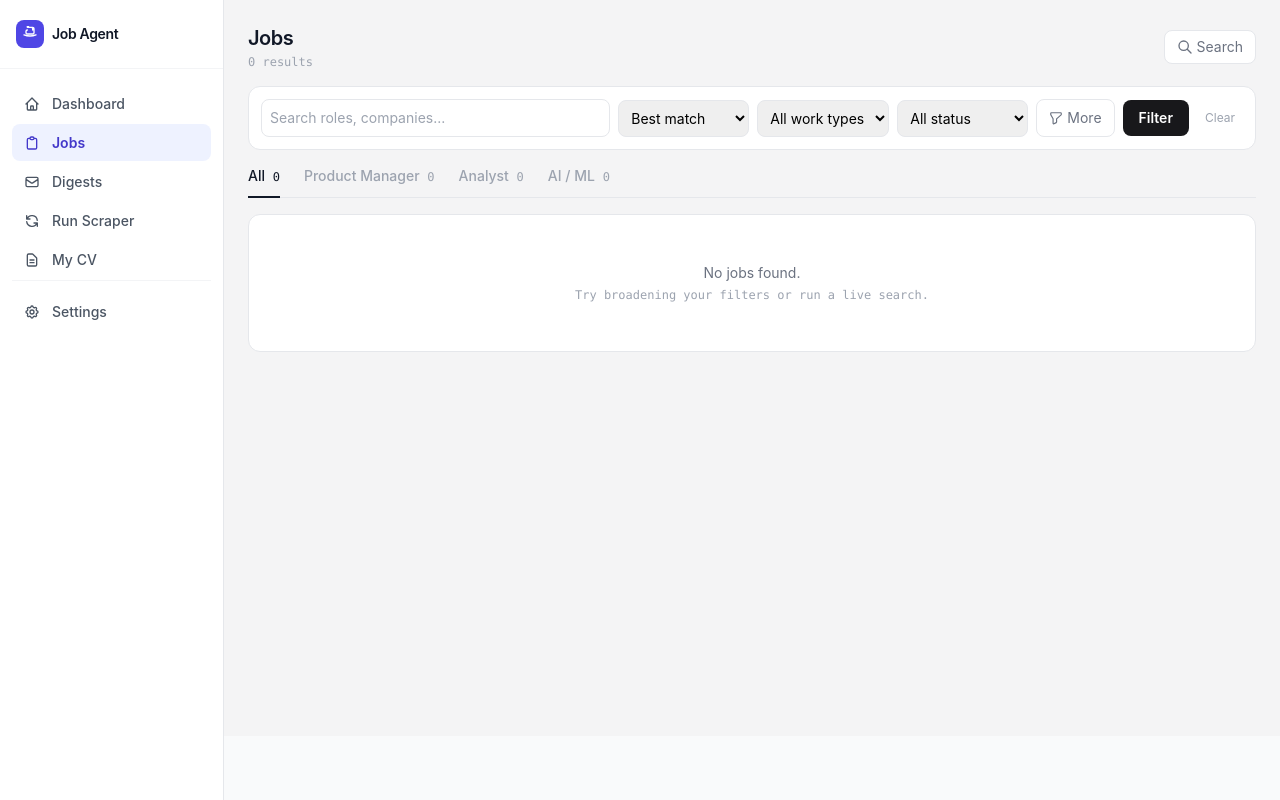
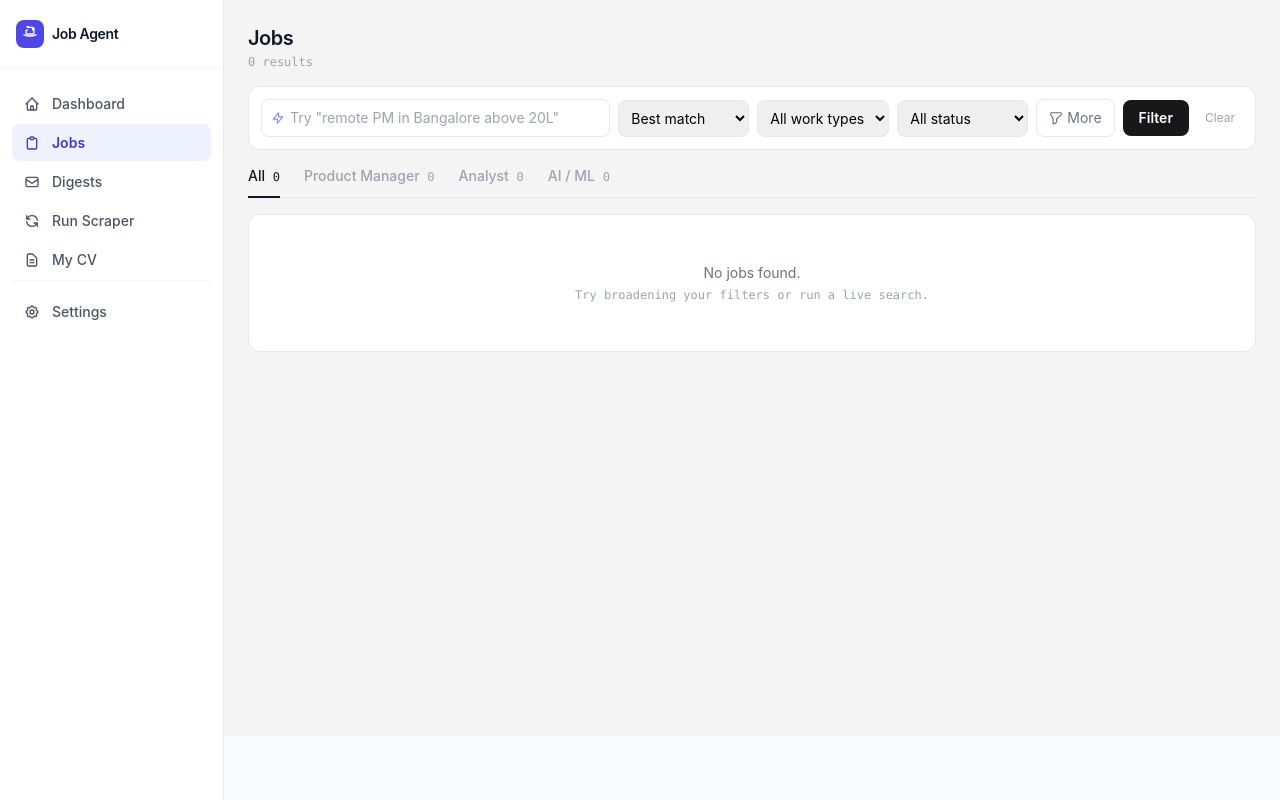
Before and after one commit to gmpro-cr/Discord-Job-Scraper, a Flask app: page /jobs in a window 1280 px wide. Run offline with Flask 3, Linux system fonts and the light colour scheme; data that the repository does not hold is empty; some libraries are stand-ins or nearby versions.

Commit message:
integrate NLP directly into main search box
- Remove hidden search tools panel (was behind a button)
- Main search box now NLP-aware: detects natural language queries
  (multiple words, salary/location keywords) and routes them to /api/nlp-search
- On NLP response, applies parsed filters and redirects to /jobs with params
- Single-word/simple queries still do plain keyword filter
- Lightning bolt icon on search box signals AI capability
- Hint strip shows active NLP filters with a clear button

Co-Authored-By: Claude Sonnet 4.6 <noreply@anthropic.com>

```diff
--- a/templates/jobs.html
+++ b/templates/jobs.html
@@ -52,81 +52,30 @@
     <h1 class="text-xl font-semibold text-gray-900 tracking-tight">Jobs</h1>
     <p class="hc-mono text-xs text-gray-400 mt-0.5">{{ total }} results</p>
   </div>
-  <div class="flex items-center gap-2">
-    <button onclick="toggleSection('search-tools-panel')" class="text-sm text-gray-500 hover:text-gray-800 flex items-center gap-1 px-3 py-1.5 rounded-lg border border-gray-200 bg-white hover:bg-gray-50">
-      <svg class="w-4 h-4" fill="none" stroke="currentColor" viewBox="0 0 24 24"><path stroke-linecap="round" stroke-linejoin="round" stroke-width="2" d="M21 21l-6-6m2-5a7 7 0 11-14 0 7 7 0 0114 0z"/></svg>
-      Search
-    </button>
-  </div>
-</div>
-
-<!-- Search Tools Panel (collapsed by default) -->
-<div id="search-tools-panel" class="hidden mb-4 space-y-3">
-  <!-- Smart Search -->
-  <div class="bg-white rounded-xl border border-gray-200 overflow-hidden">
-    <div class="px-4 pt-3 pb-2 flex items-center gap-2 border-b border-gray-100">
-      <svg class="w-4 h-4 text-indigo-500" fill="none" stroke="currentColor" viewBox="0 0 24 24">
-        <path stroke-linecap="round" stroke-linejoin="round" stroke-width="2" d="M8 10h.01M12 10h.01M16 10h.01M9 16H5a2 2 0 01-2-2V6a2 2 0 012-2h14a2 2 0 012 2v8a2 2 0 01-2 2h-5l-5 5v-5z"/>
-      </svg>
-      <span class="text-sm font-semibold text-gray-800">Smart Search</span>
-      <span class="text-xs text-gray-400">Ask in plain English</span>
-    </div>
-    <div id="nlp-chat-history" class="px-4 py-2 max-h-64 overflow-y-auto space-y-2" style="display:none;"></div>
-    <div class="px-4 py-3">
-      <form id="nlp-form" onsubmit="sendNlpQuery(event)" class="flex gap-2">
-        <input type="text" id="nlp-input"
-               placeholder='e.g. "remote PM jobs in Bangalore above 20 lakhs"'
-               class="flex-1 text-sm rounded-lg border-gray-200 shadow-sm focus:border-indigo-400 focus:ring-indigo-400 border p-2"
-               autocomplete="off">
-        <button type="submit" id="nlp-send-btn"
-                class="apply-btn px-3 py-2 text-sm font-semibold rounded-lg flex items-center gap-1">
-          <svg class="w-3.5 h-3.5" fill="none" stroke="currentColor" viewBox="0 0 24 24">
-            <path stroke-linecap="round" stroke-linejoin="round" stroke-width="2" d="M12 19l9 2-9-18-9 18 9-2zm0 0v-8"/>
-          </svg>
-          Ask
-        </button>
-      </form>
-    </div>
-  </div>
-
-  <!-- Live Search -->
-  <div class="bg-white rounded-xl border border-gray-200 p-4">
-    <p class="text-sm font-semibold text-gray-800 mb-3">Live Search</p>
-    <div class="grid grid-cols-1 sm:grid-cols-3 gap-2">
-      <input type="text" id="search-query" placeholder="Job title or keyword"
-             class="text-sm rounded-lg border-gray-200 shadow-sm focus:border-indigo-400 focus:ring-indigo-400 border p-2">
-      <input type="text" id="search-location" placeholder="Location"
-             class="text-sm rounded-lg border-gray-200 shadow-sm focus:border-indigo-400 focus:ring-indigo-400 border p-2">
-      <button id="search-btn" onclick="startLiveSearch()"
-              class="filter-submit px-4 py-2 text-sm font-semibold rounded-lg">
-        Search Jobs
-      </button>
-    </div>
-    <div id="search-progress" class="hidden mt-3 pt-3 border-t border-gray-100">
-      <div class="flex items-center gap-2 mb-2">
-        <svg id="search-spinner" class="animate-spin h-4 w-4 text-indigo-500" xmlns="http://www.w3.org/2000/svg" fill="none" viewBox="0 0 24 24">
-          <circle class="opacity-25" cx="12" cy="12" r="10" stroke="currentColor" stroke-width="4"></circle>
-          <path class="opacity-75" fill="currentColor" d="M4 12a8 8 0 018-8V0C5.373 0 0 5.373 0 12h4zm2 5.291A7.962 7.962 0 014 12H0c0 3.042 1.135 5.824 3 7.938l3-2.647z"></path>
-        </svg>
-        <span id="search-phase-text" class="text-sm text-gray-700">Starting...</span>
-      </div>
-      <div id="search-portal-list" class="space-y-0.5 mb-2"></div>
-      <div id="search-summary" class="hidden flex gap-4 text-xs text-gray-500">
-        <span>Scraped: <strong id="search-stat-total" class="text-gray-800">0</strong></span>
-        <span>New: <strong id="search-stat-inserted" class="text-gray-800">0</strong></span>
-        <span>Qualified: <strong id="search-stat-qualified" class="text-gray-800">0</strong></span>
-      </div>
-      <div id="search-error" class="hidden mt-1 text-sm text-red-500"></div>
-    </div>
-  </div>
 </div>
 
 <!-- Filter Bar -->
 <form method="GET" action="{{ url_for('jobs') }}" class="bg-white rounded-xl border border-gray-200 p-3 mb-4" id="filter-form">
+  <!-- NLP hint strip -->
+  <div id="nlp-hint" class="hidden mb-2 flex flex-wrap items-center gap-1.5 text-xs text-gray-500">
+    <svg class="w-3.5 h-3.5 text-indigo-400 flex-shrink-0" fill="none" stroke="currentColor" viewBox="0 0 24 24"><path stroke-linecap="round" stroke-linejoin="round" stroke-width="2" d="M13 10V3L4 14h7v7l9-11h-7z"/></svg>
+    <span id="nlp-hint-text"></span>
+    <button type="button" onclick="clearNlpHint()" class="ml-auto text-gray-400 hover:text-gray-600">✕ clear</button>
+  </div>
   <!-- Primary row (always visible) -->
   <div class="flex flex-wrap gap-2 items-center">
-    <input type="text" name="search" value="{{ filters.search }}" placeholder="Search roles, companies..."
-           class="flex-1 min-w-[160px] text-sm rounded-lg border-gray-200 focus:border-indigo-400 focus:ring-indigo-400 border p-2">
+    <div class="flex-1 min-w-[200px] relative">
+      <span class="absolute left-2.5 top-1/2 -translate-y-1/2 pointer-events-none">
+        <svg class="w-3.5 h-3.5 text-indigo-400" fill="none" stroke="currentColor" viewBox="0 0 24 24"><path stroke-linecap="round" stroke-linejoin="round" stroke-width="2" d="M13 10V3L4 14h7v7l9-11h-7z"/></svg>
+      </span>
+      <input type="text" name="search" id="nlp-search-input" value="{{ filters.search }}"
+             placeholder='Try "remote PM in Bangalore above 20L"'
+             class="w-full text-sm rounded-lg border-gray-200 focus:border-indigo-400 focus:ring-indigo-400 border py-2 pr-2 pl-7"
+             autocomplete="off">
+      <div id="nlp-loading" class="hidden absolute right-2.5 top-1/2 -translate-y-1/2">
+        <svg class="animate-spin h-3.5 w-3.5 text-indigo-400" viewBox="0 0 24 24" fill="none"><circle class="opacity-25" cx="12" cy="12" r="10" stroke="currentColor" stroke-width="4"/><path class="opacity-75" fill="currentColor" d="M4 12a8 8 0 018-8V0C5.373 0 0 5.373 0 12h4zm2 5.291A7.962 7.962 0 014 12H0c0 3.042 1.135 5.824 3 7.938l3-2.647z"/></svg>
+      </div>
+    </div>
     <select name="sort" class="text-sm rounded-lg border-gray-200 focus:border-indigo-400 focus:ring-indigo-400 border p-2">
       <option value="score_desc" {% if filters.sort == 'score_desc' or not filters.sort %}selected{% endif %}>Best match</option>
       <option value="date_desc" {% if filters.sort == 'date_desc' %}selected{% endif %}>Newest</option>
@@ -544,18 +493,101 @@ document.querySelectorAll('.relative-date').forEach(el => {
   if (rel) el.textContent = rel;
 });
 
-// Filter form: strip empty params before submitting to keep URLs clean
+// Show NLP hint strip if active filters look NLP-derived
+(function showNlpHint() {
+  const p = new URLSearchParams(window.location.search);
+  const nlpKeys = ['remote','location','salary_min','salary_max','experience','recency'];
+  const hasNlp = nlpKeys.some(k => p.get(k));
+  if (!hasNlp) return;
+  const parts = [];
+  const search = p.get('search');
+  if (search) parts.push(`"${search}"`);
+  if (p.get('remote')) parts.push(p.get('remote'));
+  if (p.get('location')) parts.push(p.get('location'));
+  if (p.get('salary_min')) parts.push(`₹${p.get('salary_min')}L+`);
+  if (p.get('experience')) parts.push(`${p.get('experience')} yrs exp`);
+  if (p.get('recency')) parts.push(p.get('recency'));
+  if (parts.length) {
+    document.getElementById('nlp-hint-text').textContent = 'Filtered by: ' + parts.join(' · ');
+    document.getElementById('nlp-hint').classList.remove('hidden');
+  }
+})();
+
+// Filter form: NLP-aware submit
 const filterForm = document.getElementById('filter-form');
 if (filterForm) {
   filterForm.addEventListener('submit', function(e) {
     e.preventDefault();
-    const data = new FormData(this);
+    const query = (document.getElementById('nlp-search-input').value || '').trim();
+    const isNlp = query.length > 0 && (query.split(/\s+/).length > 2 || /\d|remote|hybrid|lakh|salary|bangalore|mumbai|delhi|hyderabad|pune|chennai|above|below|senior|junior|startup|years?/i.test(query));
+
+    if (isNlp) {
+      runNlpSearch(query);
+    } else {
+      submitFilterForm();
+    }
+  });
+}
+
+function submitFilterForm(extraParams) {
+  const data = new FormData(document.getElementById('filter-form'));
+  const params = new URLSearchParams();
+  for (const [key, value] of data.entries()) {
+    if (value && value !== '0') params.set(key, value);
+  }
+  if (extraParams) {
+    for (const [key, value] of Object.entries(extraParams)) {
+      if (value) params.set(key, value); else params.delete(key);
+    }
+  }
+  window.location.href = '/jobs?' + params.toString();
+}
+
+function runNlpSearch(query) {
+  const loading = document.getElementById('nlp-loading');
+  const input = document.getElementById('nlp-search-input');
+  loading.classList.remove('hidden');
+  input.disabled = true;
+
+  fetch('/api/nlp-search', {
+    method: 'POST',
+    headers: {'Content-Type': 'application/json'},
+    body: JSON.stringify({query}),
+  })
+  .then(r => r.json())
+  .then(data => {
+    loading.classList.add('hidden');
+    input.disabled = false;
+    if (!data.ok || !data.filters) {
+      // Fall back to plain keyword search
+      submitFilterForm();
+      return;
+    }
+    // Build URL from NLP filters, preserve sort/remote/applied from dropdowns
+    const form = new FormData(document.getElementById('filter-form'));
     const params = new URLSearchParams();
-    for (const [key, value] of data.entries()) {
-      if (value && value !== '0') params.set(key, value);
+    // NLP filters take precedence
+    for (const [key, value] of Object.entries(data.filters || {})) {
+      if (value) params.set(key, value);
     }
+    // Keep non-search form values that weren't overridden by NLP
+    ['sort','applied'].forEach(k => {
+      const v = form.get(k);
+      if (v && !params.has(k)) params.set(k, v);
+    });
     window.location.href = '/jobs?' + params.toString();
+  })
+  .catch(() => {
+    loading.classList.add('hidden');
+    input.disabled = false;
+    submitFilterForm();
   });
+}
+
+function clearNlpHint() {
+  document.getElementById('nlp-hint').classList.add('hidden');
+  document.getElementById('nlp-search-input').value = '';
+  window.location.href = '/jobs';
 }
 
 function toggleGapAnalysis(jobId, btn) {
@@ -619,118 +651,6 @@ function toggleGapAnalysis(jobId, btn) {
     });
 }
 
-function sendNlpQuery(e) {
-  e.preventDefault();
-  const input = document.getElementById('nlp-input');
-  const query = input.value.trim();
-  if (!query) return;
-
-  const history = document.getElementById('nlp-chat-history');
-  history.style.display = 'block';
-
-  const userBubble = document.createElement('div');
-  userBubble.className = 'flex justify-end';
-  userBubble.innerHTML = `<div class="bg-indigo-600 text-white text-sm rounded-lg rounded-br-sm px-3 py-2 max-w-md">${escapeHtml(query)}</div>`;
-  history.appendChild(userBubble);
-
-  const loadingId = 'nlp-loading-' + Date.now();
-  const loadingBubble = document.createElement('div');
-  loadingBubble.id = loadingId;
-  loadingBubble.className = 'flex justify-start';
-  loadingBubble.innerHTML = `<div class="bg-gray-100 text-gray-600 text-sm rounded-lg rounded-bl-sm px-3 py-2">
-    <span class="inline-flex items-center gap-1"><svg class="animate-spin h-3.5 w-3.5" viewBox="0 0 24 24"><circle class="opacity-25" cx="12" cy="12" r="10" stroke="currentColor" stroke-width="4" fill="none"/><path class="opacity-75" fill="currentColor" d="M4 12a8 8 0 018-8V0C5.373 0 0 5.373 0 12h4zm2 5.291A7.962 7.962 0 014 12H0c0 3.042 1.135 5.824 3 7.938l3-2.647z"/></svg> Thinking...</span>
-  </div>`;
-  history.appendChild(loadingBubble);
-  history.scrollTop = history.scrollHeight;
-
-  input.value = '';
-  const btn = document.getElementById('nlp-send-btn');
-  btn.disabled = true;
-
-  fetch('/api/nlp-search', {
-    method: 'POST',
-    headers: {'Content-Type': 'application/json'},
-    body: JSON.stringify({query}),
-  })
-  .then(r => r.json())
-  .then(data => {
-    btn.disabled = false;
-    const loading = document.getElementById(loadingId);
-    if (loading) loading.remove();
-
-    if (!data.ok) {
-      appendNlpError(history, data.error || 'Search failed');
-      return;
-    }
-
-    const resp = document.createElement('div');
-    resp.className = 'flex justify-start';
-
-    const tags = (data.filter_labels || []).map(label =>
-      `<span class="inline-flex items-center px-2 py-0.5 rounded text-xs font-medium bg-indigo-100 text-indigo-800 cursor-pointer hover:bg-indigo-200" onclick="applyNlpFilter(this)">${escapeHtml(label)}</span>`
-    ).join('');
-
-    let jobsHtml = '';
-    if (data.jobs && data.jobs.length > 0) {
-      const jobCards = data.jobs.slice(0, 8).map(job => {
-        const scoreColor = job.relevance_score >= 75 ? 'text-green-700 bg-green-100'
-          : job.relevance_score >= 50 ? 'text-yellow-700 bg-yellow-100'
-          : 'text-gray-600 bg-gray-100';
-        const remoteBadge = job.remote_status === 'remote'
-          ? '<span class="text-xs text-green-700 bg-green-50 px-1 rounded">Remote</span>'
-          : job.remote_status === 'hybrid'
-          ? '<span class="text-xs text-yellow-700 bg-yellow-50 px-1 rounded">Hybrid</span>'
-          : '';
-        const salary = job.salary ? `<span class="text-xs text-green-700">${job.salary_currency || ''} ${job.salary}</span>` : '';
-        return `<div class="py-2 border-b border-gray-100 last:border-0">
-          <div class="flex items-start justify-between gap-2">
-            <div class="min-w-0 flex-1">
-              <p class="text-sm font-medium text-gray-900 truncate">${escapeHtml(job.role)}</p>
-              <p class="text-xs text-gray-500">${escapeHtml(job.company)}${job.location ? ' · ' + escapeHtml(job.location) : ''}</p>
-              <div class="flex items-center gap-2 mt-0.5">${remoteBadge}${salary}</div>
-            </div>
-            <div class="flex-shrink-0 flex items-center gap-2">
-              <span class="w-7 h-7 rounded-full flex items-center justify-center text-xs font-bold ${scoreColor}">${job.relevance_score}</span>
-              ${job.apply_url ? `<a href="${job.apply_url}" target="_blank" rel="noopener" class="text-xs text-indigo-600 hover:text-indigo-800 font-medium">Apply</a>` : ''}
-            </div>
-          </div>
-        </div>`;
-      }).join('');
-
-      const moreCount = data.total > 8 ? `<p class="text-xs text-gray-400 pt-1">${data.total - 8} more. <a href="/jobs?${buildFilterQueryString(data.filters)}" class="text-indigo-600 hover:underline">View all ${data.total}</a></p>` : '';
-      jobsHtml = `<div class="mt-2">${jobCards}${moreCount}</div>`;
-    } else {
-      jobsHtml = '<p class="text-sm text-gray-500 mt-2">No jobs found. Try broadening your search.</p>';
-    }
-
-    resp.innerHTML = `<div class="bg-gray-50 border border-gray-200 text-sm rounded-lg rounded-bl-sm px-4 py-3 max-w-lg w-full">
-      <p class="text-xs font-medium text-gray-500 mb-1.5">I understood:</p>
-      <div class="flex flex-wrap gap-1.5 mb-1">${tags || '<span class="text-xs text-gray-400">No specific filters detected</span>'}</div>
-      <p class="text-sm font-medium text-gray-800 mt-2">${data.total} job${data.total !== 1 ? 's' : ''} found</p>
-      ${jobsHtml}
-      <div class="mt-2 pt-2 border-t border-gray-200">
-        <a href="/jobs?${buildFilterQueryString(data.filters)}" class="text-xs font-medium text-indigo-600 hover:text-indigo-800">View all with filters →</a>
-      </div>
-    </div>`;
-
-    history.appendChild(resp);
-    history.scrollTop = history.scrollHeight;
-  })
-  .catch(err => {
-    btn.disabled = false;
-    const loading = document.getElementById(loadingId);
-    if (loading) loading.remove();
-    appendNlpError(history, 'Network error: ' + err.message);
-  });
-}
-
-function appendNlpError(container, msg) {
-  const errBubble = document.createElement('div');
-  errBubble.className = 'flex justify-start';
-  errBubble.innerHTML = `<div class="bg-red-50 border border-red-200 text-red-700 text-sm rounded-lg rounded-bl-sm px-3 py-2">${escapeHtml(msg)}</div>`;
-  container.appendChild(errBubble);
-  container.scrollTop = container.scrollHeight;
-}
 
 function escapeHtml(str) {
   return String(str).replace(/&/g,'&amp;').replace(/</g,'&lt;').replace(/>/g,'&gt;').replace(/"/g,'&quot;');
```
